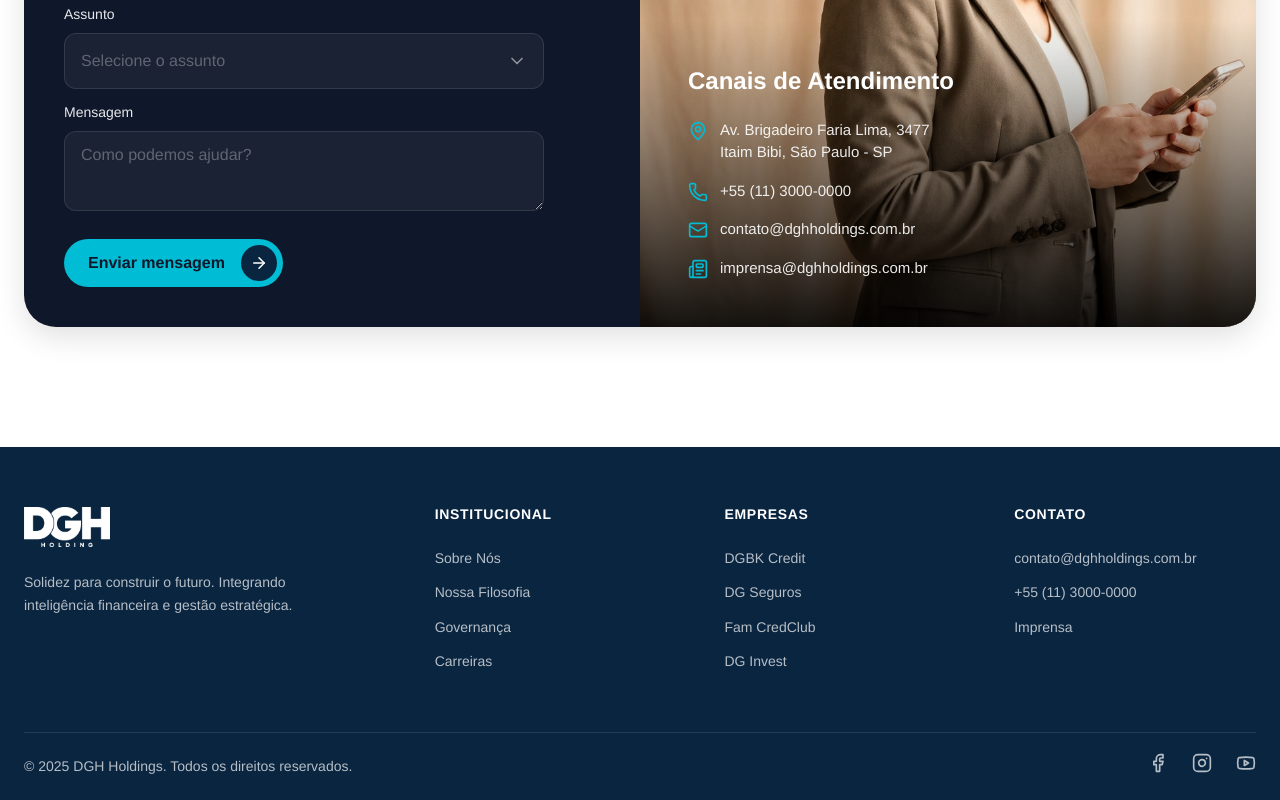
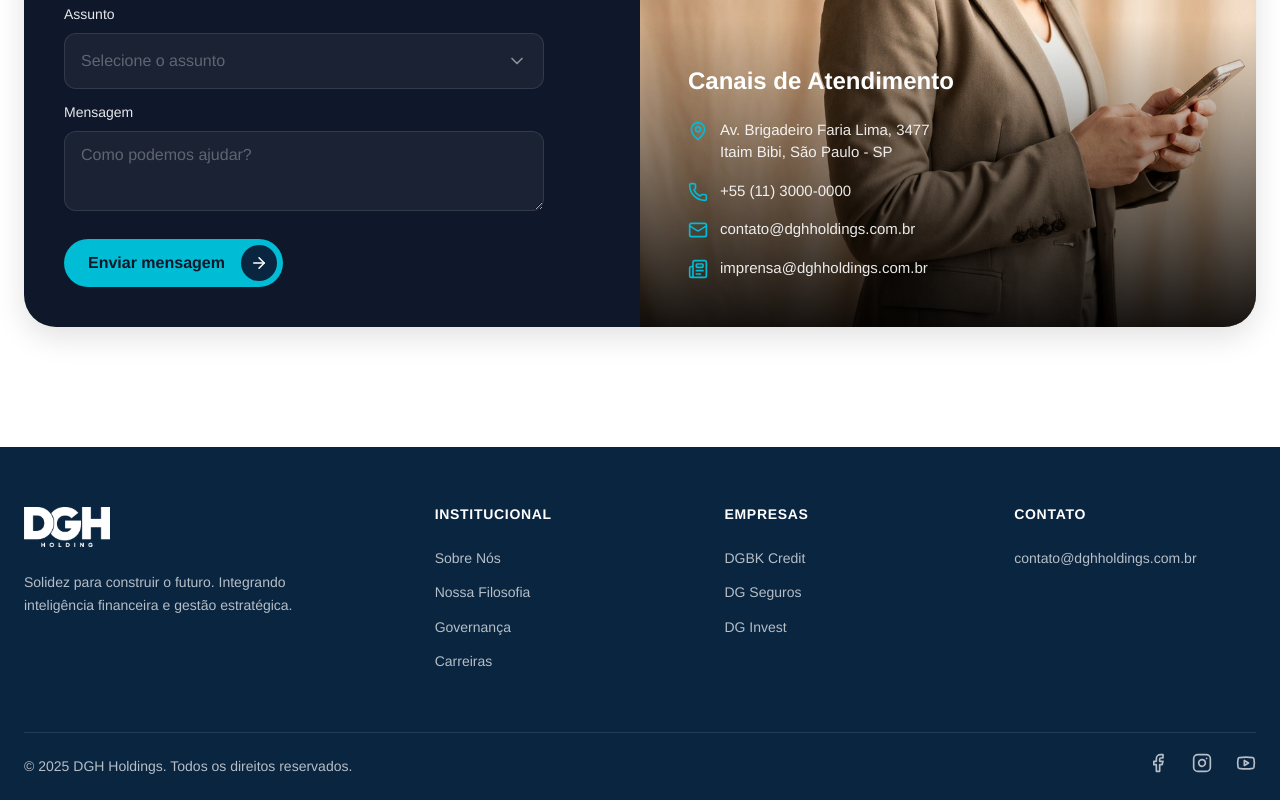
Before and after one commit to leleoteles/dgh, a React (Vite) app: page / in a window 1280 px wide. Shown: the part 4722-5522 px from the top of the page. Built offline with nearby package versions, Linux system fonts and the light colour scheme.

Commit message:
Remover Fam CredClub do footer e limpar seção de contato

```diff
--- a/src/components/layout/Footer.tsx
+++ b/src/components/layout/Footer.tsx
@@ -34,7 +34,6 @@
                         <ul className={styles.linkList}>
                             <li><a href="#" className={styles.link}>DGBK Credit</a></li>
                             <li><a href="#" className={styles.link}>DG Seguros</a></li>
-                            <li><a href="#" className={styles.link}>Fam CredClub</a></li>
                             <li><a href="#" className={styles.link}>DG Invest</a></li>
                         </ul>
                     </div>
@@ -43,8 +42,6 @@
                         <h4 className={styles.columnTitle}>Contato</h4>
                         <ul className={styles.linkList}>
                             <li><a href="#" className={styles.link}>contato@dghholdings.com.br</a></li>
-                            <li><a href="#" className={styles.link}>+55 (11) 3000-0000</a></li>
-                            <li><a href="#" className={styles.link}>Imprensa</a></li>
                         </ul>
                     </div>
                 </div>
```
